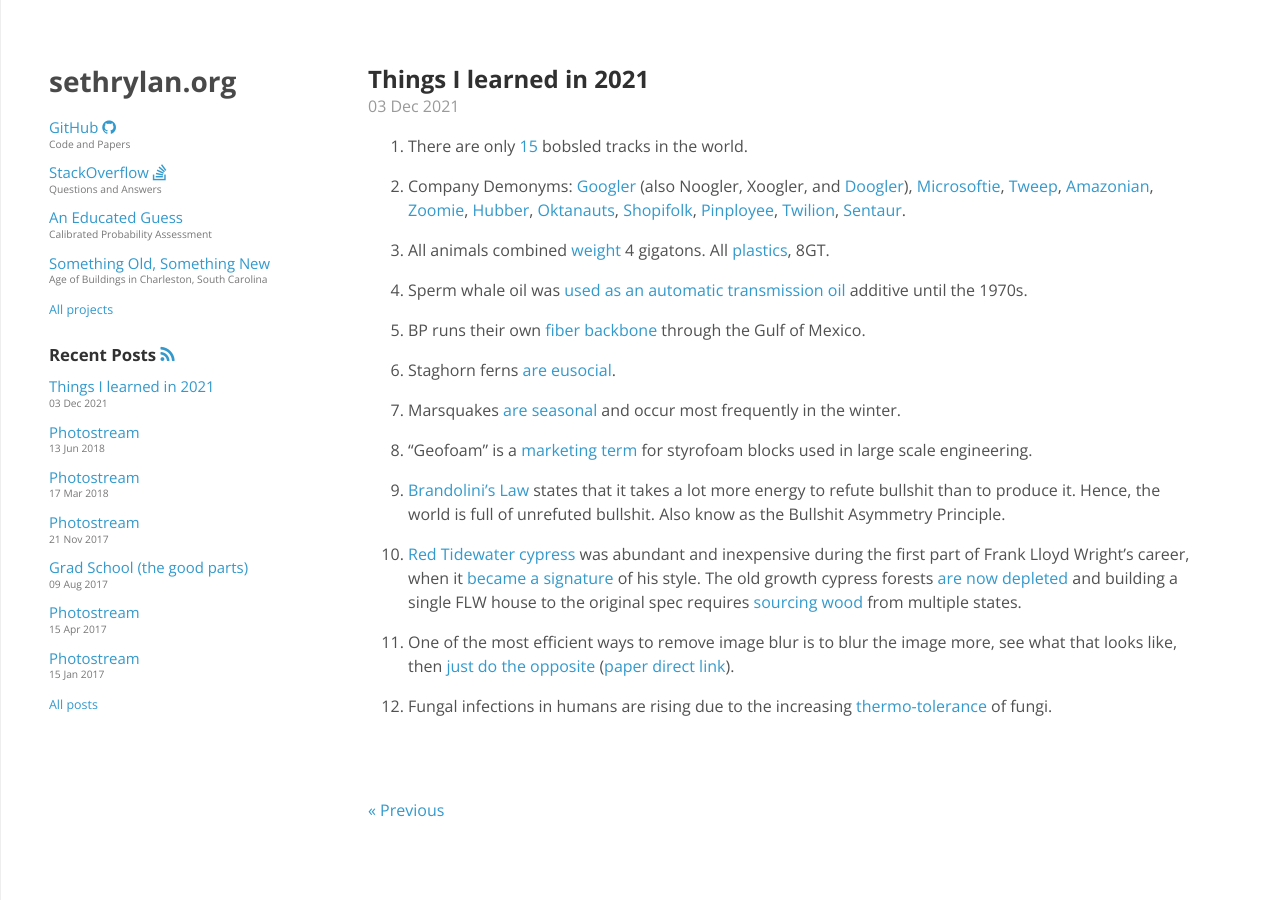
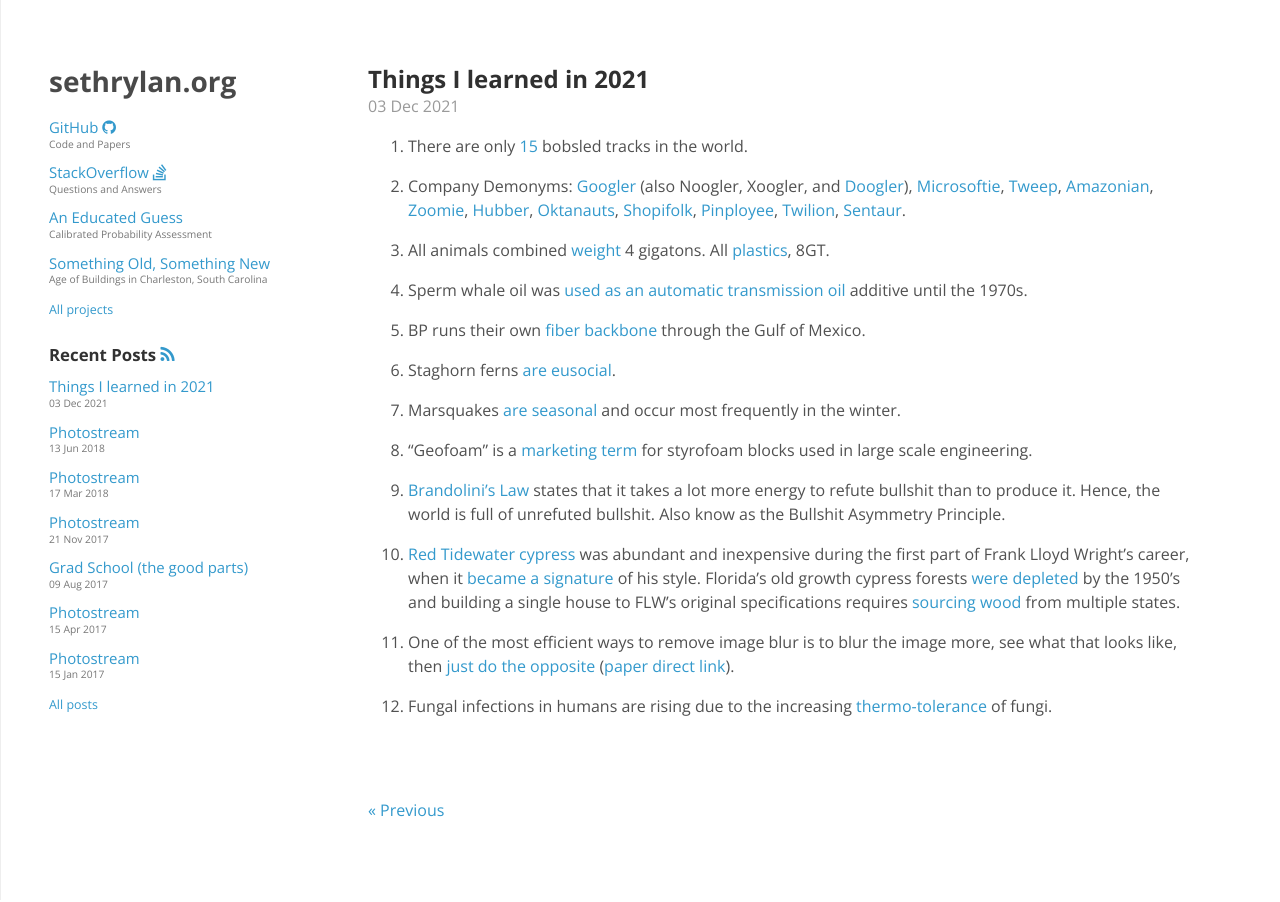
Before and after one commit to sethrylan/sethrylan.github.io, a Jekyll site: the page built from _posts/2021-12-03-what-i-learned.md, in a window 1280 px wide. Built offline with Jekyll 4.4.1, drawn with Linux system fonts in a browser that asks for light colours; nearby versions of some CDN libraries.

Commit message:
Wordsmithing.

```diff
--- a/_posts/2021-12-03-what-i-learned.md
+++ b/_posts/2021-12-03-what-i-learned.md
@@ -22,7 +22,7 @@
 
 1. [Brandolini's Law](https://statmodeling.stat.columbia.edu/2019/01/28/bullshit-asymmetry-principle/) states that it takes a lot more energy to refute bullshit than to produce it. Hence, the world is full of unrefuted bullshit. Also know as the Bullshit Asymmetry Principle.
 
-1. [Red Tidewater cypress](http://www.cypresswood.net/content/cypress-wood-and-lumber-product-information.php) was abundant and inexpensive during the first part of Frank Lloyd Wright's career, when it [became a signature](https://franklloydwright.org/willey-house-stories-part-9-hucksters-charlatans-and-petty-criminals/) of his style. The old growth cypress forests [are now depleted](https://www.fnai.org/arrow-site/history/history-forestry) and building a single FLW house to the original spec requires [sourcing wood](http://www.buildingtheusonianhouse.com/thewood.html) from multiple states.
+1. [Red Tidewater cypress](http://www.cypresswood.net/content/cypress-wood-and-lumber-product-information.php) was abundant and inexpensive during the first part of Frank Lloyd Wright's career, when it [became a signature](https://franklloydwright.org/willey-house-stories-part-9-hucksters-charlatans-and-petty-criminals/) of his style. Florida's old growth cypress forests [were depleted](https://www.fnai.org/arrow-site/history/history-forestry) by the 1950's and building a single house to FLW's original specifications requires [sourcing wood](http://www.buildingtheusonianhouse.com/thewood.html) from multiple states.
 
 1. One of the most efficient ways to remove image blur is to blur the image more, see what that looks like, then [just do the opposite](https://ai.googleblog.com/2021/06/take-all-your-pictures-to-cleaners-with.html) ([paper direct link](https://arxiv.org/abs/2012.09322)).
 
```
